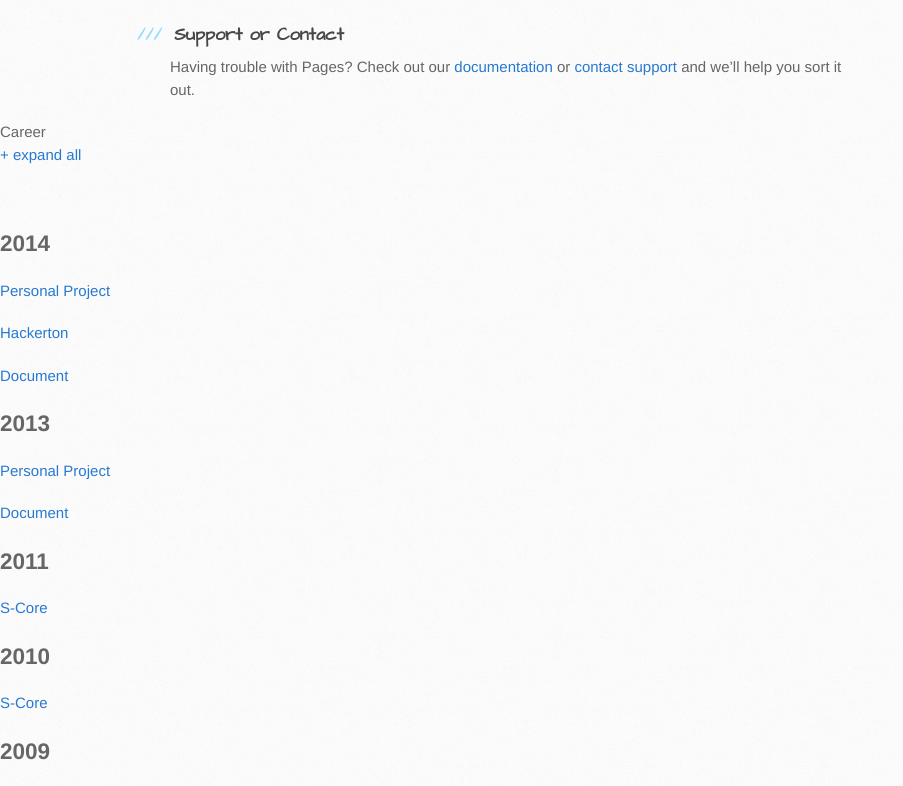
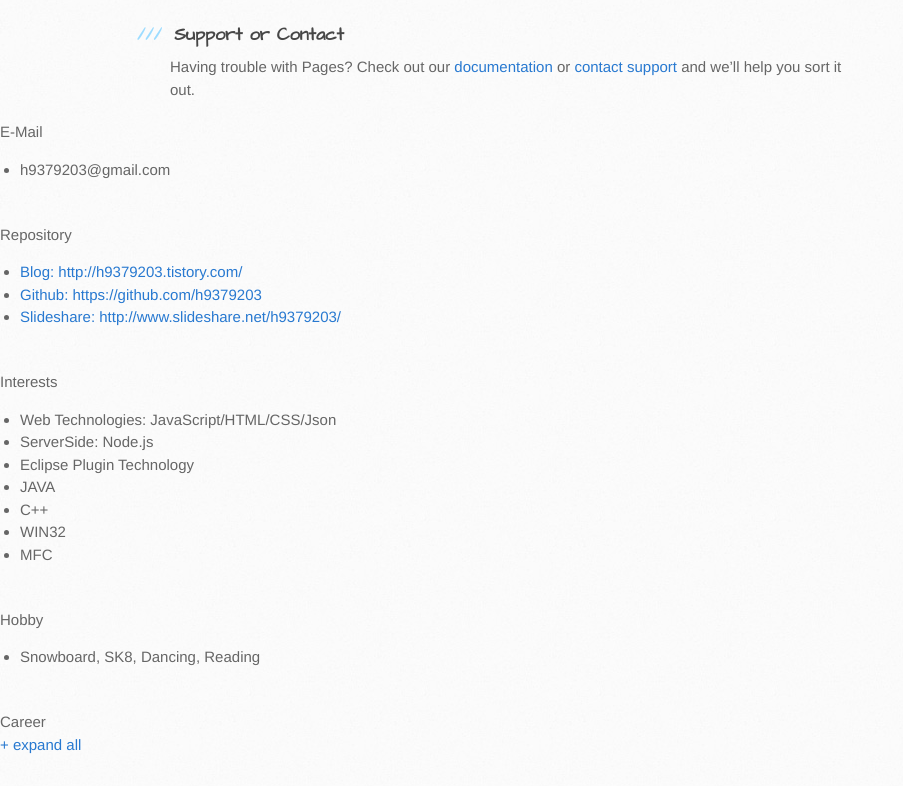
Before and after one commit to h9379203/h9379203.github.io, a plain HTML site: page index.html in a window 1280 px wide. Shown: the part 831-1617 px from the top of the page, without its empty margins (0-903 px from the left). Drawn offline with nearby package versions, Linux system fonts and the light colour scheme; some packages are replaced by stand-ins of ours; a script that the page names is missing.

Commit message:
Update index.html

```diff
--- a/index.html
+++ b/index.html
@@ -69,6 +69,38 @@
       </div>
     </div>
 
+    <div class="container">
+        <div class="label label-info">E-Mail</div>
+        <ul>
+            <li class="li-content">h9379203@gmail.com</li>
+        </ul>
+        <br>
+
+        <div class="label label-important">Repository</div>
+        <ul>
+            <li class="li-content"><a href="http://h9379203.tistory.com/">Blog: http://h9379203.tistory.com/</a></li>
+            <li class="li-content"><a href="https://github.com/h9379203">Github: https://github.com/h9379203</a></li>
+            <li class="li-content"><a href="http://www.slideshare.net/h9379203/">Slideshare: http://www.slideshare.net/h9379203/</a></li>
+        </ul>
+        <br>
+
+        <div class="label label-warning">Interests</div>
+        <ul>
+            <li class="li-content">Web Technologies: JavaScript/HTML/CSS/Json</li>
+            <li class="li-content">ServerSide: Node.js</li>
+            <li class="li-content">Eclipse Plugin Technology</li>
+            <li class="li-content">JAVA</li>
+            <li class="li-content">C++</li>
+            <li class="li-content">WIN32</li>
+            <li class="li-content">MFC</li>
+        </ul>
+        <br>
+
+        <div class="label label-inverse">Hobby</div>
+        <ul>
+            <li class="li-content">Snowboard, SK8, Dancing, Reading</li>
+        </ul>
+        <br>
 
         <div class="label">Career</div>
         <div class="container">
@@ -282,5 +314,23 @@
             </div><!-- /#timelineContainer -->
         </div><!-- /.container -->
 
+
+    <!--Loading -->
+    <script src="js/jquery-1.7.1.min.js"></script>  <!-- http://jquery.com/ -->
+    <script src="js/bootstrap.min.js"></script>  <!-- http://twitter.github.com/bootstrap/index.html -->
+    <script src="js/load-image.min.js"></script>  <!-- https://github.com/blueimp/JavaScript-Load-Image -->
+    <script src="js/bootstrap-image-gallery.min.js"></script>  <!-- https://github.com/blueimp/Bootstrap-Image-Gallery -->
+    <script src="js/colorbox.js"></script>  <!-- http://www.jacklmoore.com/colorbox   https://github.com/jackmoore/colorbox -->
+    <script src="js/timeliner.min.js"></script>  <!-- http://www.technotarek.com/timeliner/  https://github.com/technotarek/timeliner -->
+    <script>
+        $(document).ready(function() {
+            $.timeliner({
+                //startOpen:'#2011EX'
+            });
+            // Colorbox Modal
+            $(".CBmodal").colorbox();
+        });
+    </script>
+    <script src="js/main.js"></script>
   </body>
 </html>
```
